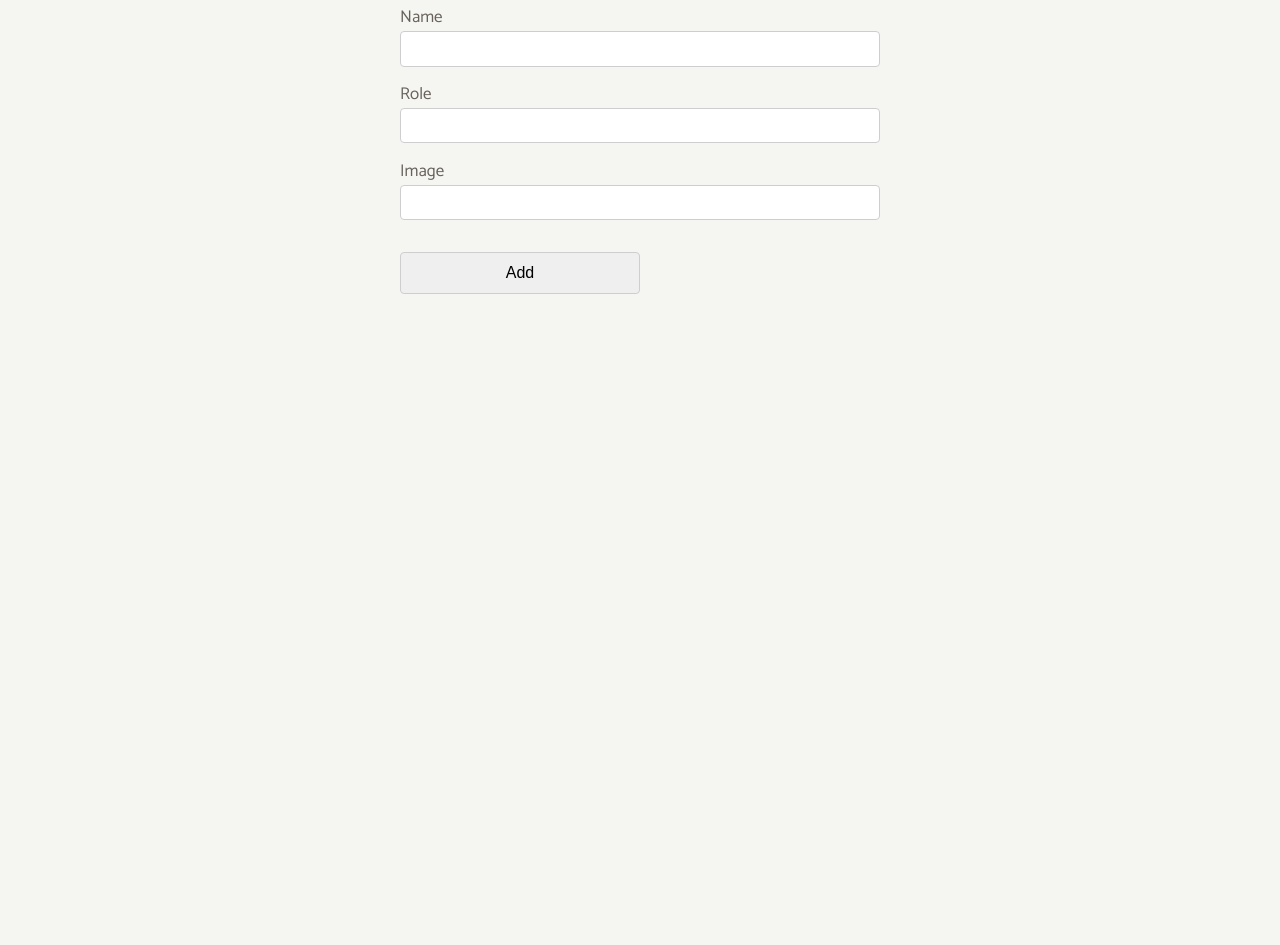
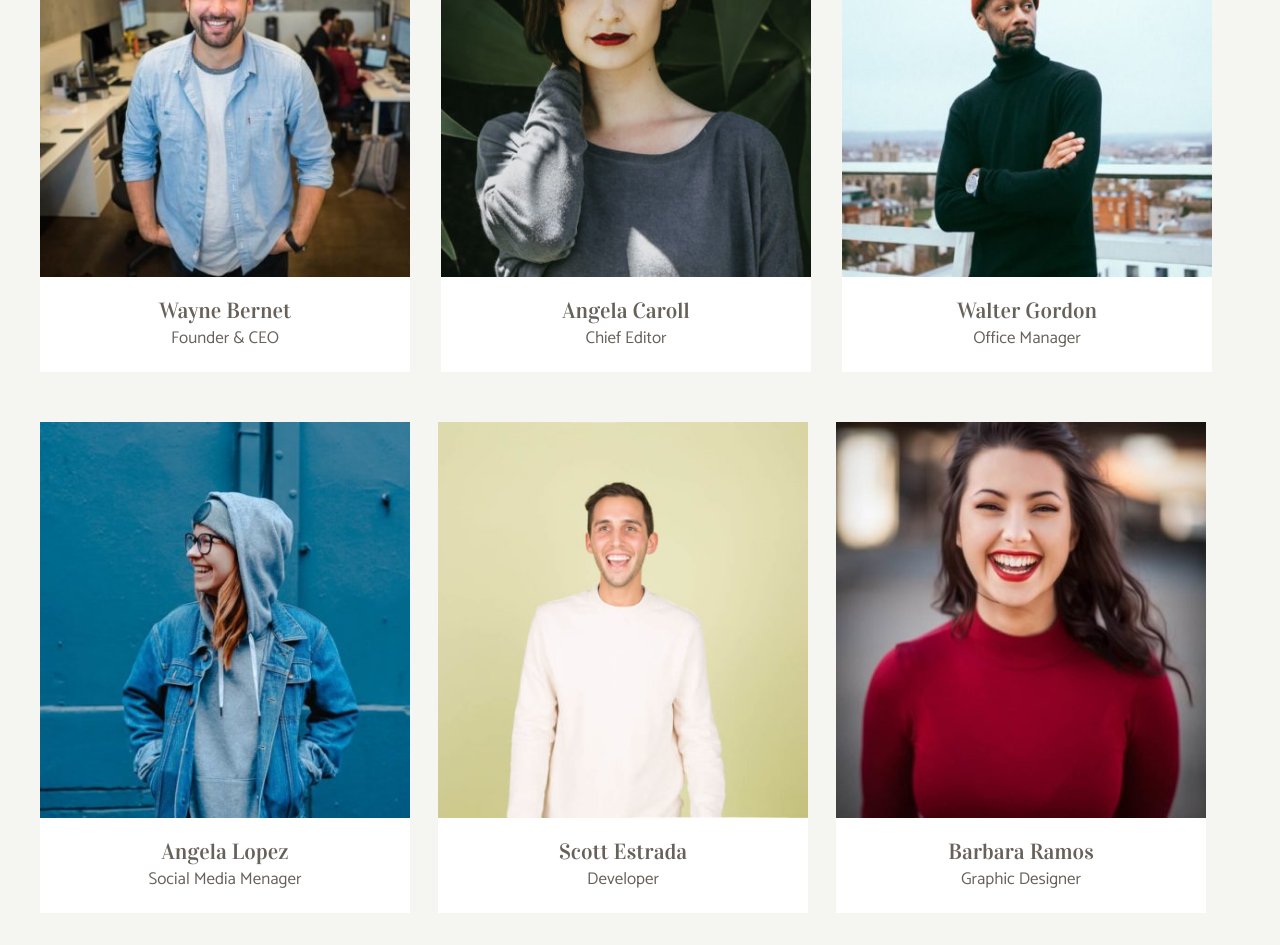
Before and after one commit to GiuseppeTodisco92/js-our-team, a plain HTML site: page index.html in a window 1280 px wide. Shown: the part 355-1300 px from the top of the page. Before the commit the page ends 800 px from the top, so only its background shows below. Drawn offline with Linux system fonts and the light colour scheme.

Commit message:
add cards

```diff
--- a/js/main.js
+++ b/js/main.js
@@ -0,0 +1,56 @@
+const cards = [
+    {
+        image :"img/wayne-barnett-founder-ceo.jpg",
+        firstName : "Wayne Bernet",
+        jobTitle : "Founder & CEO",
+    },
+    {
+        image :"img/angela-caroll-chief-editor.jpg",
+        firstName : "Angela Caroll",
+        jobTitle : "Chief Editor",
+    },
+    {
+        image :"img/walter-gordon-office-manager.jpg",
+        firstName : "Walter Gordon",
+        jobTitle : "Office Manager",
+    },
+    {
+        image :"img/angela-lopez-social-media-manager.jpg",
+        firstName : "Angela Lopez",
+        jobTitle : "Social Media Menager",
+    },
+    {
+        image :"img/scott-estrada-developer.jpg",
+        firstName : "Scott Estrada",
+        jobTitle : "Developer",
+    },
+    {
+        image :"img/barbara-ramos-graphic-designer.jpg",
+        firstName : "Barbara Ramos",
+        jobTitle : "Graphic Designer",
+    },
+]
+
+const cardsContainer = document.querySelector(".team-container");
+
+for(let i = 0; i < cards.length; i++) {
+    console.log(cards[i]);
+    const card = `
+    <div class="team-card">
+        <div class="card-image">
+        <img
+        src="${cards[i].image}"
+        alt="Wayne Barnett"
+      />
+
+        </div>
+        <div class="card-text">
+        <h3>${cards[i].firstName}</h3>
+         <p>${cards[i].jobTitle}</p>
+         </div>
+    </div>
+
+    `;
+
+    cardsContainer.innerHTML += card;
+}
```
Also changed, not shown: index.html (+2 -2 lines).
